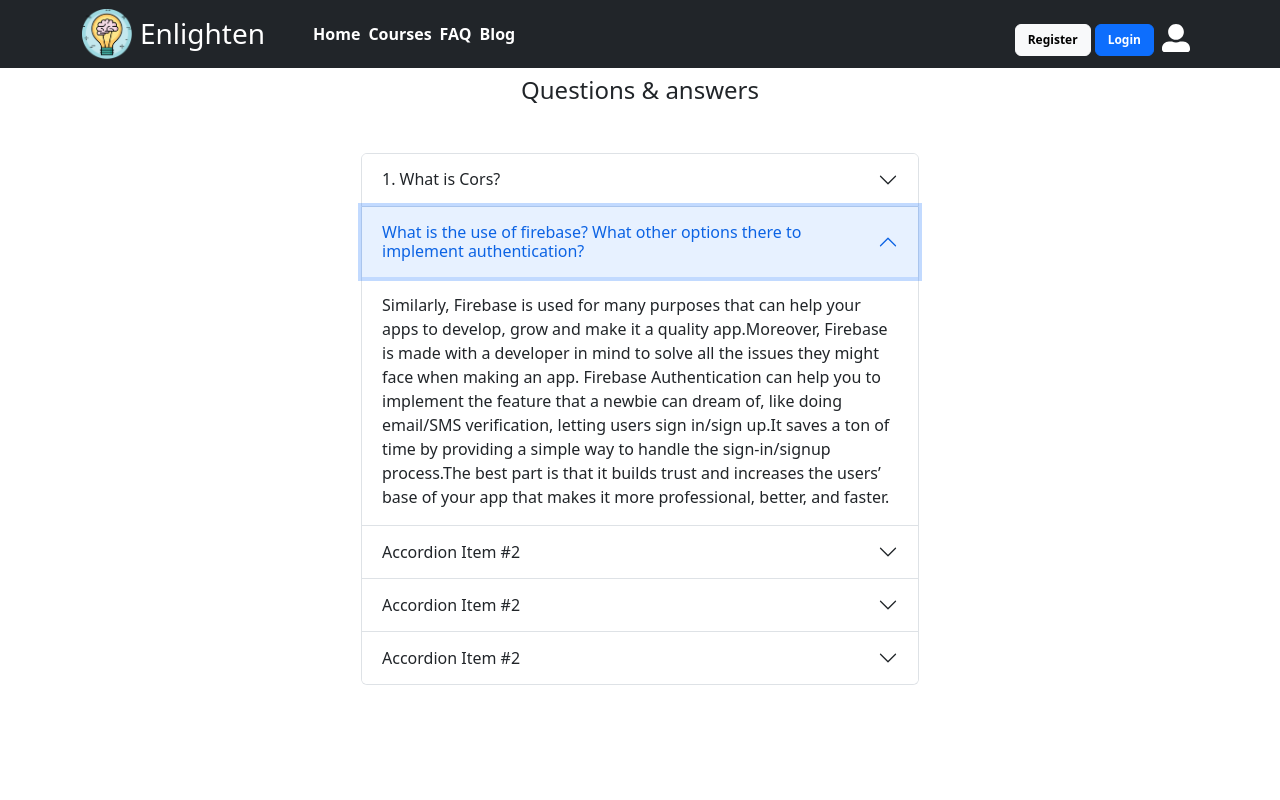
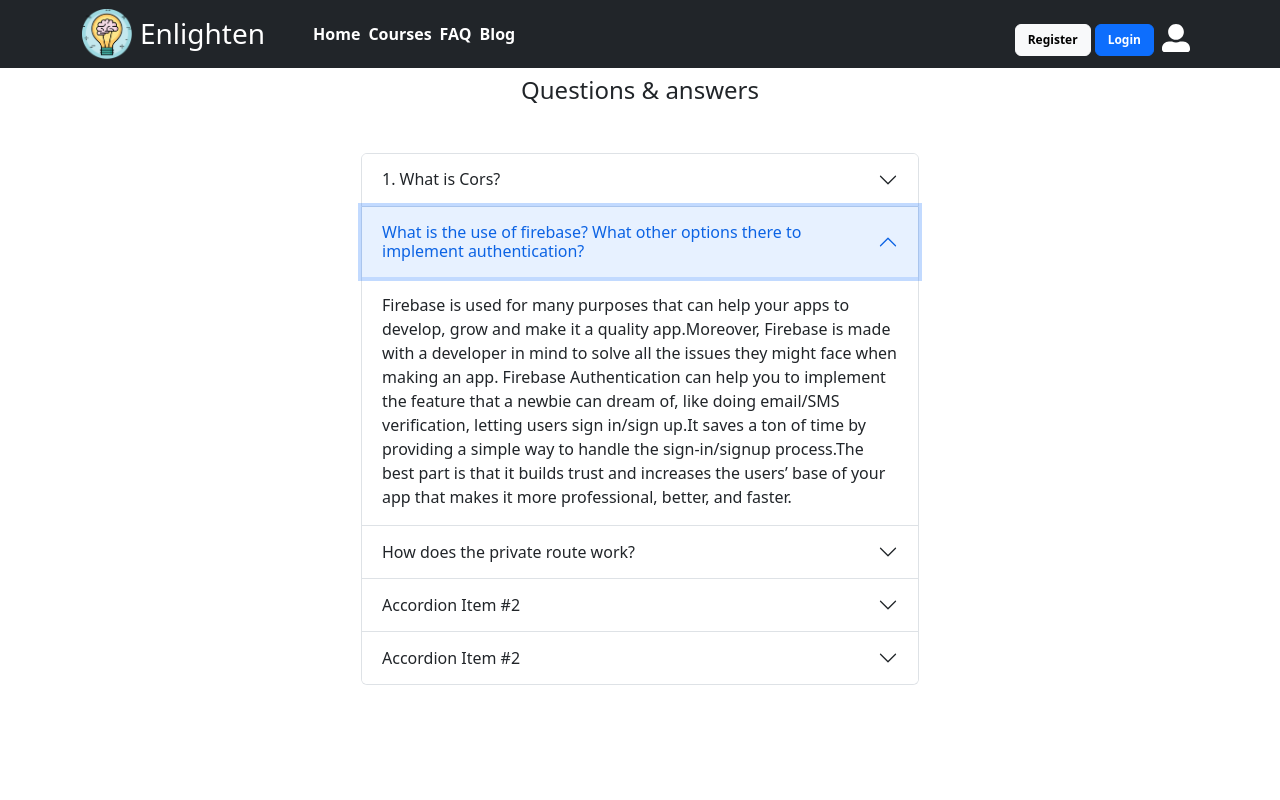
Before and after one commit to yeasin44/enlighten, a React (Create React App) app: page /blog in a window 1280 px wide. Both pictures are taken after a click on the button 640 px from the left and 489 px from the top of the page. Shown: the top 800 px of the page. Built offline with nearby package versions, Linux system fonts and the light colour scheme; no server answers.

Commit message:
third question added

```diff
--- a/src/Pages/Blog/Blog.js
+++ b/src/Pages/Blog/Blog.js
@@ -29,10 +29,10 @@ const Blog = () => {
             authentication?
           </Accordion.Header>
           <Accordion.Body>
-            Similarly, Firebase is used for many purposes that can help your
-            apps to develop, grow and make it a quality app.Moreover, Firebase
-            is made with a developer in mind to solve all the issues they might
-            face when making an app. Firebase Authentication can help you to
+            Firebase is used for many purposes that can help your apps to
+            develop, grow and make it a quality app.Moreover, Firebase is made
+            with a developer in mind to solve all the issues they might face
+            when making an app. Firebase Authentication can help you to
             implement the feature that a newbie can dream of, like doing
             email/SMS verification, letting users sign in/sign up.It saves a ton
             of time by providing a simple way to handle the sign-in/signup
@@ -42,15 +42,13 @@ const Blog = () => {
           </Accordion.Body>
         </Accordion.Item>
         <Accordion.Item eventKey="2">
-          <Accordion.Header>Accordion Item #2</Accordion.Header>
+          <Accordion.Header>How does the private route work?</Accordion.Header>
           <Accordion.Body>
-            Lorem ipsum dolor sit amet, consectetur adipiscing elit, sed do
-            eiusmod tempor incididunt ut labore et dolore magna aliqua. Ut enim
-            ad minim veniam, quis nostrud exercitation ullamco laboris nisi ut
-            aliquip ex ea commodo consequat. Duis aute irure dolor in
-            reprehenderit in voluptate velit esse cillum dolore eu fugiat nulla
-            pariatur. Excepteur sint occaecat cupidatat non proident, sunt in
-            culpa qui officia deserunt mollit anim id est laborum.
+            The private route component is similar to the public route, the only
+            change is that redirect URL and authenticate condition. If the user
+            is not authenticated he will be redirected to the login page and the
+            user can only access the authenticated routes If he is authenticated
+            (Logged in)
           </Accordion.Body>
         </Accordion.Item>
         <Accordion.Item eventKey="3">
```
